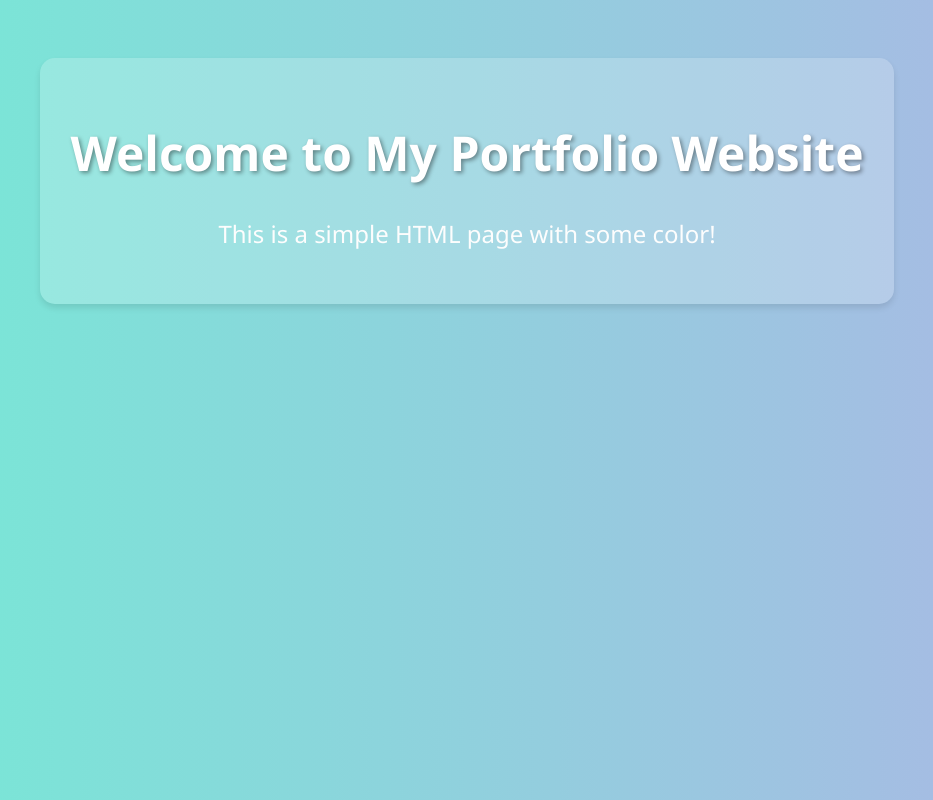
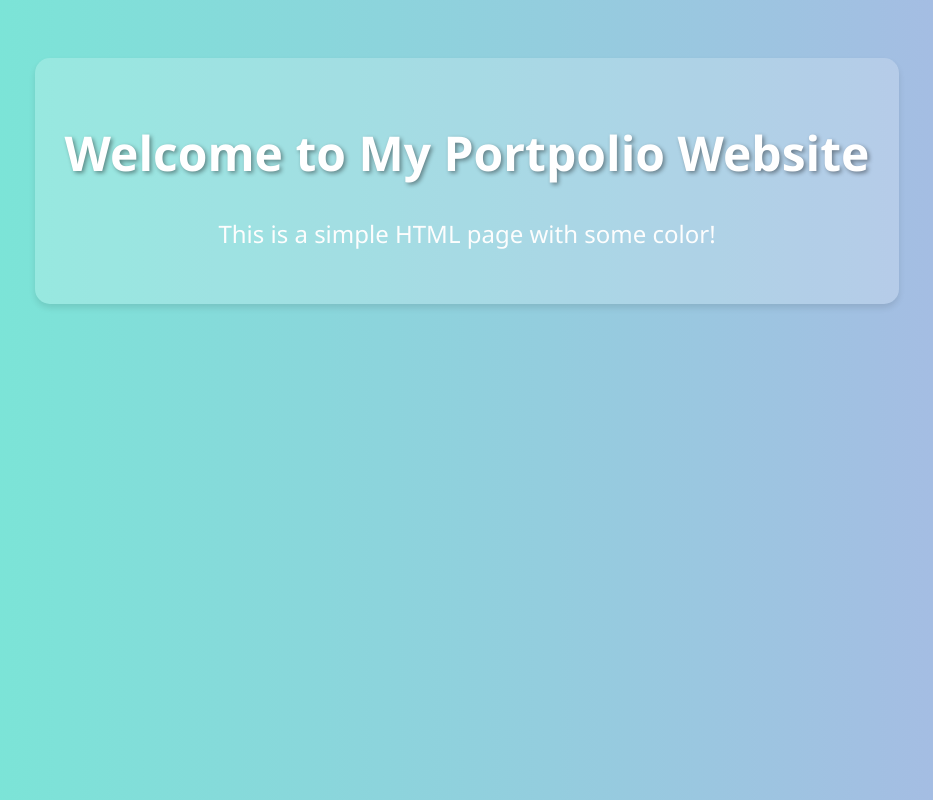
Before and after one commit to sanketnankar/test-repo, a plain HTML site: page index.html in a window 1280 px wide. Shown: the whole page, without its empty margins (173-1106 px from the left). Drawn offline with Linux system fonts and the light colour scheme.

Commit message:
Changed the welcome line

```diff
--- a/index.html
+++ b/index.html
@@ -31,7 +31,7 @@
 </head>
 <body>
     <div class="card">
-        <h1>Welcome to My Portfolio Website</h1>
+        <h1>Welcome to My Portpolio Website</h1>
         <p>This is a simple HTML page with some color!</p>
     </div>
 </body>
```
